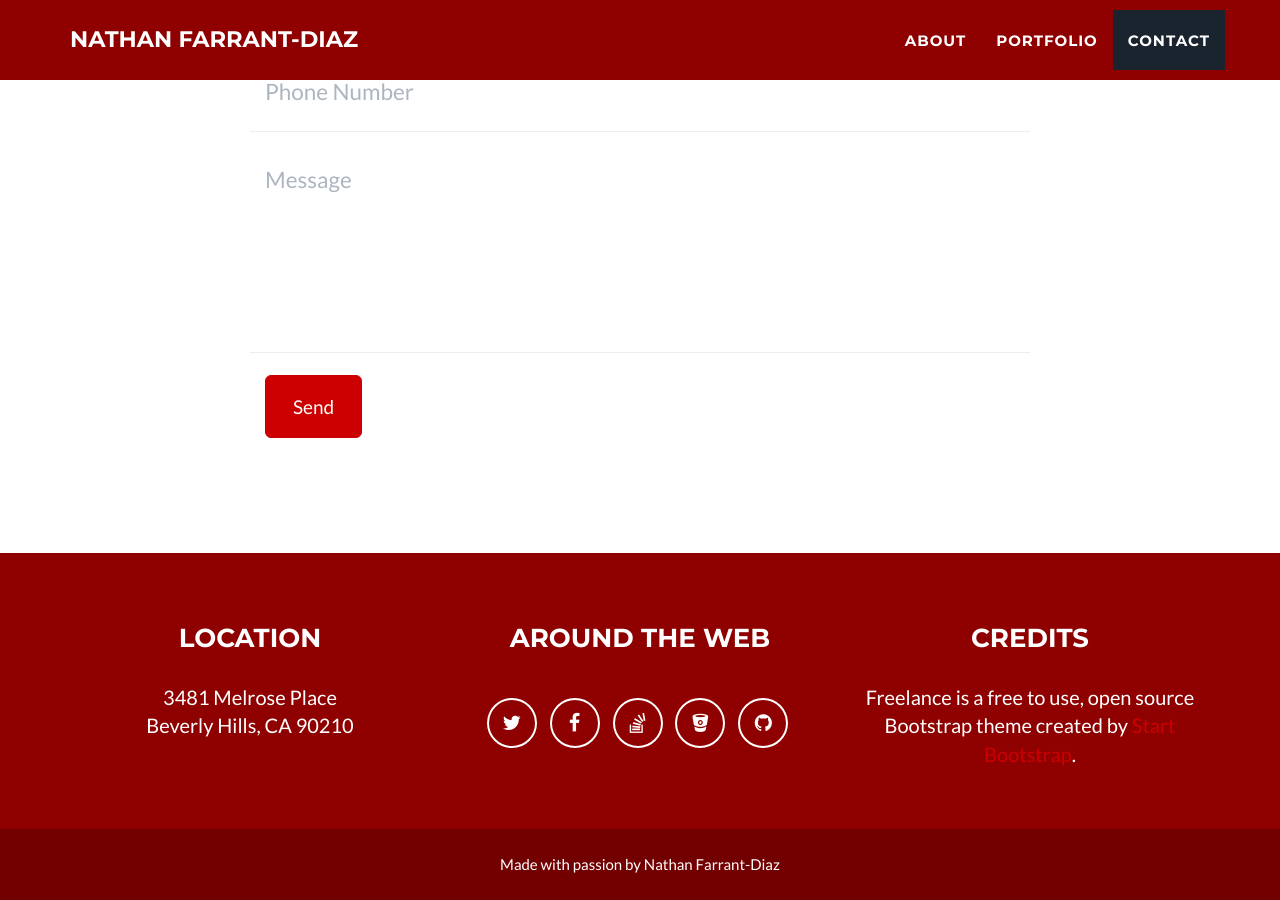
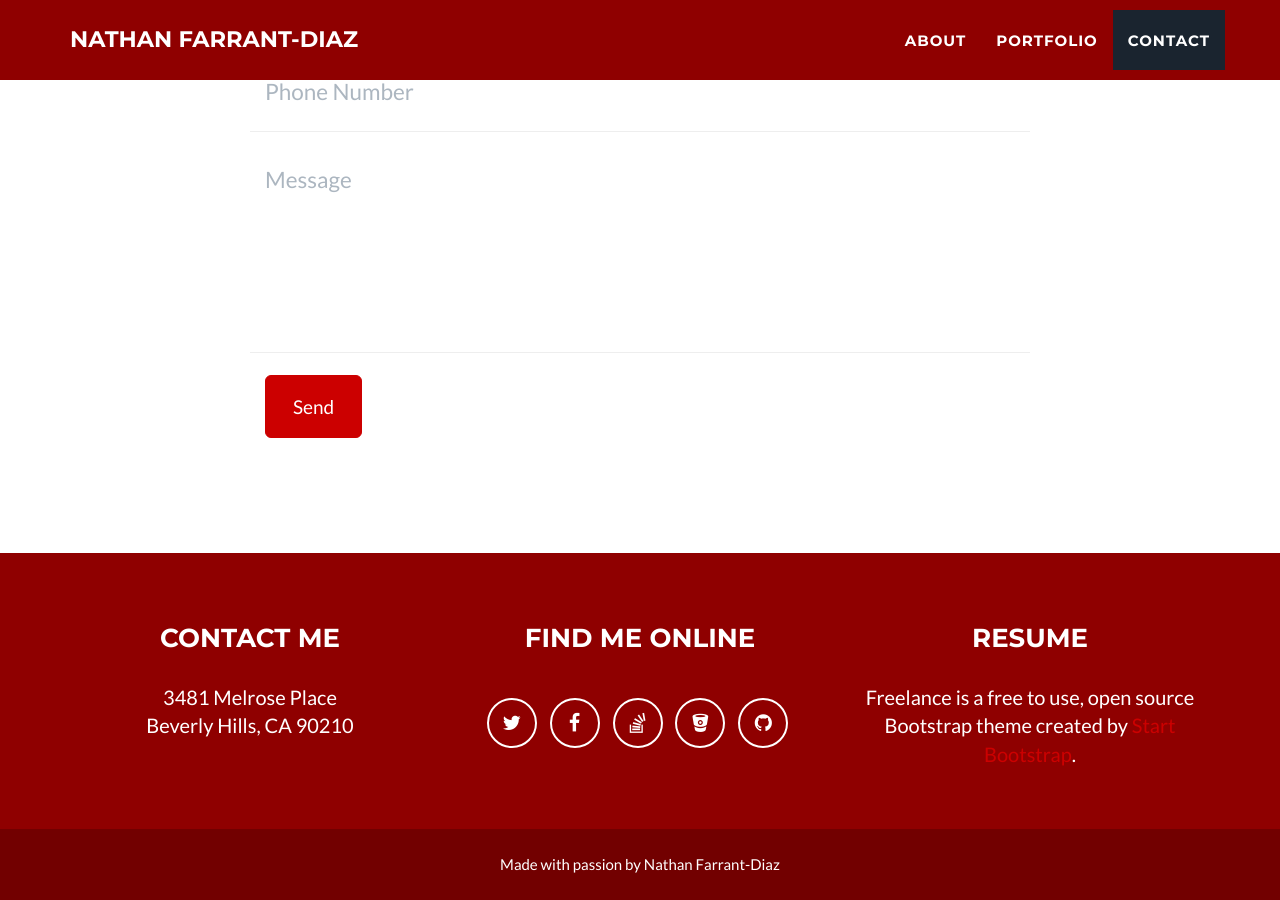
Before and after one commit to loconate/farrantdiaz.me, a Jekyll site: the page built from index.html, in a window 1280 px wide and 900 px high, scrolled down 2590 px. Built offline with Jekyll 4.4.1, drawn with Linux system fonts in a browser that asks for light colours.

Commit message:
changed the titles of the footer sections

```diff
--- a/_includes/footer.html
+++ b/_includes/footer.html
@@ -4,7 +4,7 @@
             <div class="container">
                 <div class="row">
                     <div class="footer-col col-md-4">
-                        <h3>{{ site.footer.location }}</h3>
+                        <h3>Contact Me</h3>
                         <p>
                             {% for adress in site.address %}
                                 {{ adress.line }} <br>
@@ -12,7 +12,7 @@
                         </p>
                     </div>
                     <div class="footer-col col-md-4">
-                        <h3>{{ site.footer.social }}</h3>
+                        <h3>Find me online</h3>
                         <ul class="list-inline">
                             {% for network in site.social %}
                             <li>
@@ -22,7 +22,7 @@
                         </ul>
                     </div>
                     <div class="footer-col col-md-4">
-                        <h3>{{ site.footer.credits }}</h3>
+                        <h3>Resume</h3>
                         <p>{{ site.credits }}</p>
                     </div>
                 </div>
```
Also changed, not shown: 1 other file.
